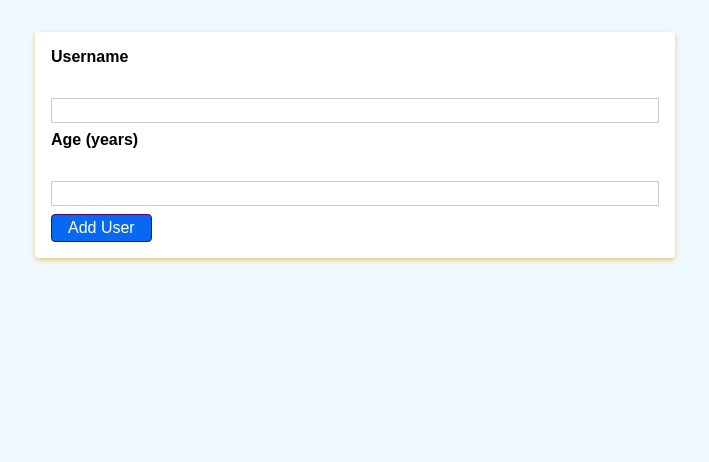
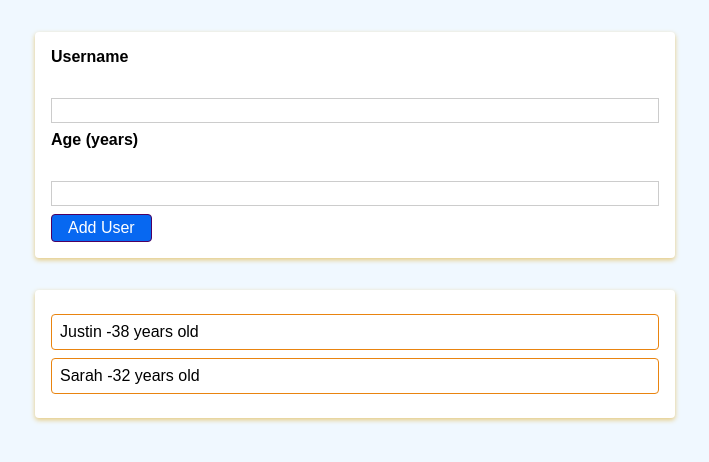
Before and after one commit to Justo84/React-User-info, a React (Create React App) app: page / in a window 1280 px wide. Shown: the top 462 px of the page, without its empty margins (285-994 px from the left). Built offline with nearby package versions, Linux system fonts and the light colour scheme.

Commit message:
userlist and dummy data

```diff
--- a/src/App.js
+++ b/src/App.js
@@ -1,11 +1,19 @@
 import React from 'react';
 
 import AddUser from './components/Users/AddUser';
+import UsersList from './components/Users/UsersList';
 
 function App() {
+
+  let users = [
+    {name: "Justin", age: "38"},
+    {name: "Sarah", age: "32"}
+  ]
+
   return (
     <div>
       <AddUser />
+      <UsersList users={users} />
     </div>
   );
 }
--- /dev/null
+++ b/src/components/Users/UsersList.js
@@ -0,0 +1,15 @@
+import React from "react";
+import Card from "../UI/Card";
+import styles from './UsersList.module.css'
+
+const UsersList = props => {
+    return (
+        <Card className={styles.users}>
+        <ul>
+            {props.users.map(user => <li>{user.name} -{user.age} years old</li>)}
+        </ul>
+        </Card>
+    )
+}
+
+export default UsersList;
--- /dev/null
+++ b/src/components/Users/UsersList.module.css
@@ -0,0 +1,17 @@
+.users {
+    margin: 2rem auto;
+    width: 90%;
+    max-width: 40rem;
+  }
+
+  .users ul {
+    list-style: none;
+    padding: 1rem;
+  }
+
+  .users li {
+    border: 1px solid rgb(233, 132, 15);
+    border-radius: .25rem;
+    margin: 0.5rem 0;
+    padding: 0.5rem;
+  }
```
